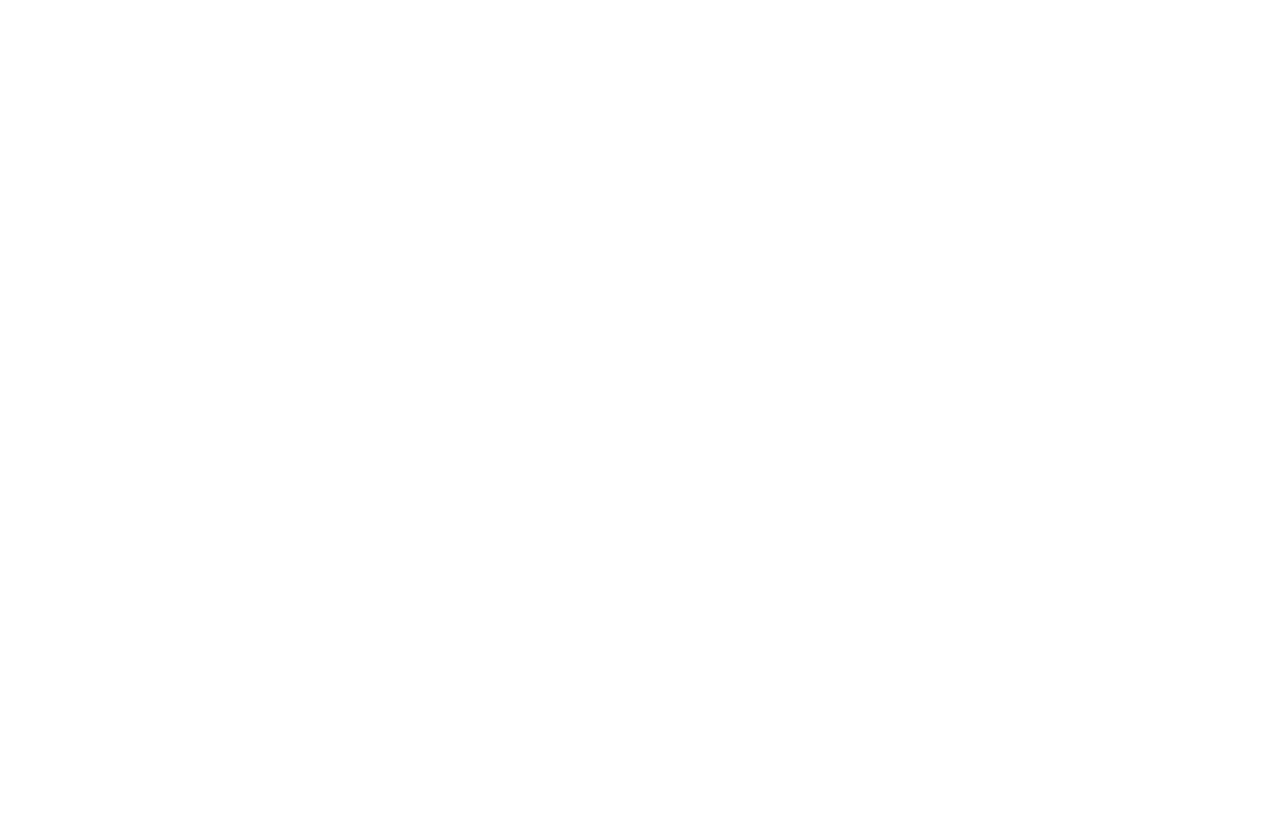
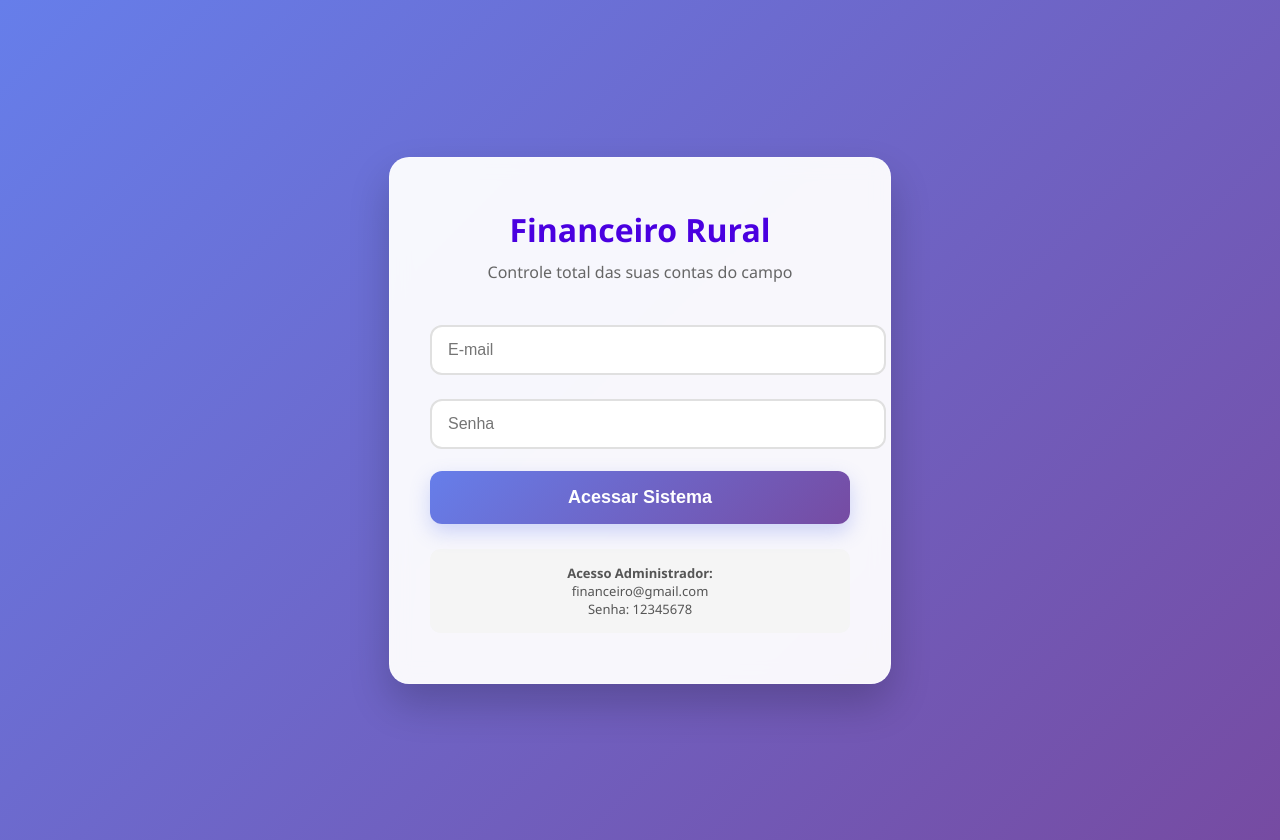
Before and after one commit to ReidnerMedeiros/ExtratorDeNFE, a React (Create React App) app: page /login in a window 1280 px wide. Before the commit this address had no page. Before the commit the page ends 800 px from the top, so only its background shows below. Built offline with nearby package versions, Linux system fonts and the light colour scheme.

Commit message:
Adição tela de login

```diff
--- a/src/App.js
+++ b/src/App.js
@@ -1,24 +1,46 @@
-// src/App.js ← VERSÃO FINAL OFICIAL (use esta!)
+// src/App.js
 import React from 'react';
-import { BrowserRouter as Router, Routes, Route } from 'react-router-dom';
+import { BrowserRouter as Router, Routes, Route, Navigate } from 'react-router-dom';
 import Layout from './components/Layout';
 
-// Páginas
+// Páginas públicas
+import Login from './pages/Login';
+
+// Páginas protegidas
 import ExtrairNota from './pages/ExtrairNota';
 import ManterContas from './pages/ManterContas';
 import ManterPessoas from './pages/ManterPessoas';
 import ManterClassificacao from './pages/ManterClassificacao';
 
+// Componente de rota protegida
+const PrivateRoute = ({ children }) => {
+  const isLoggedIn = localStorage.getItem('logado') === 'true';
+  return isLoggedIn ? children : <Navigate to="/login" replace />;
+};
+
 function App() {
   return (
     <Router>
       <Routes>
-        <Route element={<Layout />}>
+        {/* TELA DE LOGIN */}
+        <Route path="/login" element={<Login />} />
+
+        {/* ROTAS PROTEGIDAS COM LAYOUT */}
+        <Route
+          element={
+            <PrivateRoute>
+              <Layout />
+            </PrivateRoute>
+          }
+        >
           <Route path="/" element={<ExtrairNota />} />
           <Route path="/contas" element={<ManterContas />} />
           <Route path="/pessoas" element={<ManterPessoas />} />
           <Route path="/classificacao" element={<ManterClassificacao />} />
         </Route>
+
+        {/* Redireciona qualquer rota desconhecida pro login ou home */}
+        <Route path="*" element={<Navigate to={localStorage.getItem('logado') ? '/' : '/login'} />} />
       </Routes>
     </Router>
   );
--- /dev/null
+++ b/src/pages/Login.js
@@ -0,0 +1,173 @@
+// src/pages/Login.js
+import React, { useState, useEffect } from "react";
+import { useNavigate } from "react-router-dom";
+
+export default function Login() {
+  const [email, setEmail] = useState("");
+  const [senha, setSenha] = useState("");
+  const [erro, setErro] = useState("");
+  const [carregando, setCarregando] = useState(false);
+  const navigate = useNavigate();
+
+  // Se já estiver logado, vai direto pro sistema
+  useEffect(() => {
+    if (localStorage.getItem("logado") === "true") {
+      navigate("/");
+    }
+  }, [navigate]);
+
+  const handleLogin = async (e) => {
+    e.preventDefault();
+    setErro("");
+    setCarregando(true);
+
+    // Credenciais do admin
+    const ADMIN_EMAIL = "financeiro@gmail.com";
+    const ADMIN_SENHA = "12345678";
+
+    setTimeout(() => {
+      if (email === ADMIN_EMAIL && senha === ADMIN_SENHA) {
+        localStorage.setItem("logado", "true");
+        localStorage.setItem("usuario", "Administrador Financeiro");
+        navigate("/");
+      } else {
+        setErro("E-mail ou senha incorretos");
+        setCarregando(false);
+      }
+    }, 800);
+  };
+
+  return (
+    <div style={{
+      minHeight: "100vh",
+      background: "linear-gradient(135deg, #667eea 0%, #764ba2 100%)",
+      display: "flex",
+      alignItems: "center",
+      justifyContent: "center",
+      padding: "20px",
+      fontFamily: "'Segoe UI', Roboto, sans-serif"
+    }}>
+      <div style={{
+        background: "rgba(255, 255, 255, 0.95)",
+        padding: "50px 40px",
+        borderRadius: "20px",
+        boxShadow: "0 20px 40px rgba(0,0,0,0.2)",
+        width: "100%",
+        maxWidth: "420px",
+        textAlign: "center",
+        backdropFilter: "blur(10px)",
+        border: "1px solid rgba(255,255,255,0.3)"
+      }}>
+        {/* Logo / Título */}
+        <div style={{ marginBottom: "30px" }}>
+          <h1 style={{
+            fontSize: "32px",
+            color: "#4a00e0",
+            margin: "0 0 10px 0",
+            fontWeight: "bold"
+          }}>
+            Financeiro Rural
+          </h1>
+          <p style={{ color: "#666", margin: 0 }}>
+            Controle total das suas contas do campo
+          </p>
+        </div>
+
+        <form onSubmit={handleLogin}>
+          <input
+            type="email"
+            placeholder="E-mail"
+            value={email}
+            onChange={(e) => setEmail(e.target.value)}
+            style={inputStyle}
+            required
+          />
+
+          <input
+            type="password"
+            placeholder="Senha"
+            value={senha}
+            onChange={(e) => setSenha(e.target.value)}
+            style={inputStyle}
+            required
+          />
+
+          {erro && (
+            <div style={{
+              background: "#ffebee",
+              color: "#c62828",
+              padding: "12px",
+              borderRadius: "8px",
+              margin: "15px 0",
+              fontSize: "14px",
+              border: "1px solid #ffcdd2"
+            }}>
+              {erro}
+            </div>
+          )}
+
+          <button
+            type="submit"
+            disabled={carregando}
+            style={{
+              ...buttonStyle,
+              opacity: carregando ? 0.8 : 1,
+              cursor: carregando ? "not-allowed" : "pointer"
+            }}
+          >
+            {carregando ? "Entrando..." : "Acessar Sistema"}
+          </button>
+        </form>
+
+        <div style={{
+          marginTop: "25px",
+          padding: "15px",
+          background: "#f5f5f5",
+          borderRadius: "10px",
+          fontSize: "13px",
+          color: "#555"
+        }}>
+          <strong>Acesso Administrador:</strong><br />
+          financeiro@gmail.com<br />
+          Senha: 12345678
+        </div>
+      </div>
+    </div>
+  );
+}
+
+const inputStyle = {
+  width: "100%",
+  padding: "14px 16px",
+  margin: "12px 0",
+  borderRadius: "12px",
+  border: "2px solid #e0e0e0",
+  fontSize: "16px",
+  transition: "all 0.3s",
+  outline: "none"
+};
+
+inputStyle[":focus"] = {
+  borderColor: "#667eea",
+  boxShadow: "0 0 0 3px rgba(102, 126, 234, 0.1)"
+};
+
+const buttonStyle = {
+  width: "100%",
+  padding: "16px",
+  background: "linear-gradient(135deg, #667eea 0%, #764ba2 100%)",
+  color: "white",
+  border: "none",
+  borderRadius: "12px",
+  fontSize: "18px",
+  fontWeight: "bold",
+  cursor: "pointer",
+  marginTop: "10px",
+  transition: "all 0.3s",
+  boxShadow: "0 8px 20px rgba(102, 126, 234, 0.3)"
+};
+
+buttonStyle[":hover"] = {
+  transform: "translateY(-2px)",
+  boxShadow: "0 12px 25px rgba(102, 126, 234, 0.4)"
+};
```
Also changed, not shown: src/components/PrivateRoute.js (added, +12 -0 lines).
